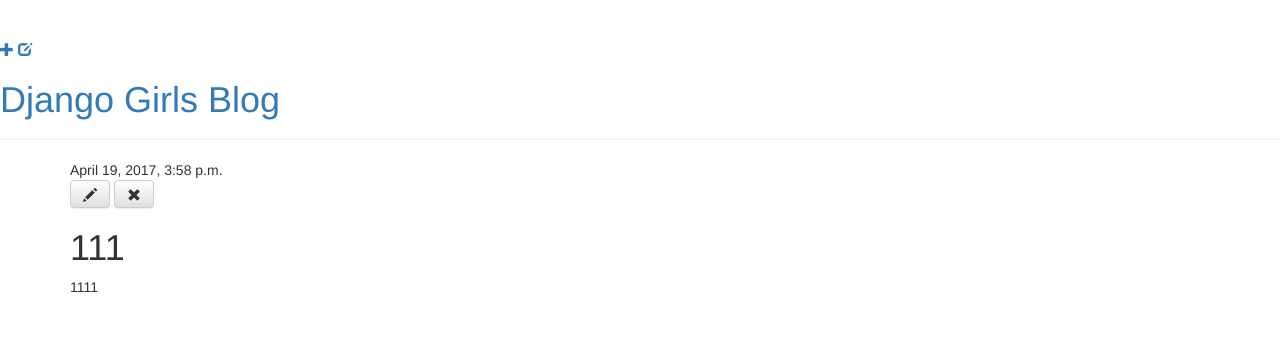
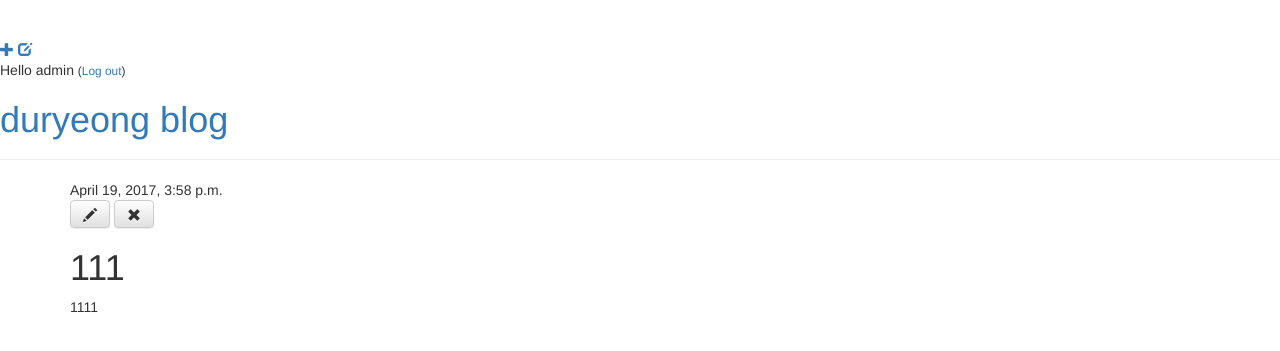
Before and after one commit to duryeong/my-first-blog, a Django app: page /post/2/ in a window 1280 px wide. Shown: the top 351 px of the page. Run offline with Django 3.2, Linux system fonts and the light colour scheme; a user stored in the database is signed in; data comes from the database, SQL or seed files in the repository; both versions use the stored data as it was after the commit; some libraries are stand-ins or nearby versions.

Commit message:
로그아웃 기능 추가

```diff
--- a/blog/templates/blog/base.html
+++ b/blog/templates/blog/base.html
@@ -12,10 +12,11 @@
 			{% if user.is_authenticated %}
 				<a href="{% url 'post_new' %}" class="top-menu"><span class="glyphicon glyphicon-plus"></span></a>
 				<a href="{% url 'post_draft_list' %}" class="top-menu"><span class="glyphicon glyphicon-edit"></span></a>
+				<p class="top-menu">Hello {{ user.username }} <small>(<a href="{% url 'logout' %}">Log out</a>)</small></p>
 			{% else %}
 				<a href="{% url 'login' %}" class="top-menu"><span class="glyphicon glyphicon-lock"></span></a>
 			{% endif %}
-			<h1><a href="/">Django Girls Blog</a></h1>
+			<h1><a href="/">duryeong blog</a></h1>
 		</div>
 		<div class="content container">
 			<div class="row">
--- a/startdjango/urls.py
+++ b/startdjango/urls.py
@@ -21,5 +21,6 @@
 urlpatterns = [
    url(r'^admin/', admin.site.urls),
    url(r'^accounts/login/$', views.login, name='login'),
+   url(r'^accounts/logout/$', views.logout, name='logout', kwargs={'next_page': '/'}),
    url(r'', include('blog.urls')),
 ]
```
Also changed, not shown: db.sqlite3.
